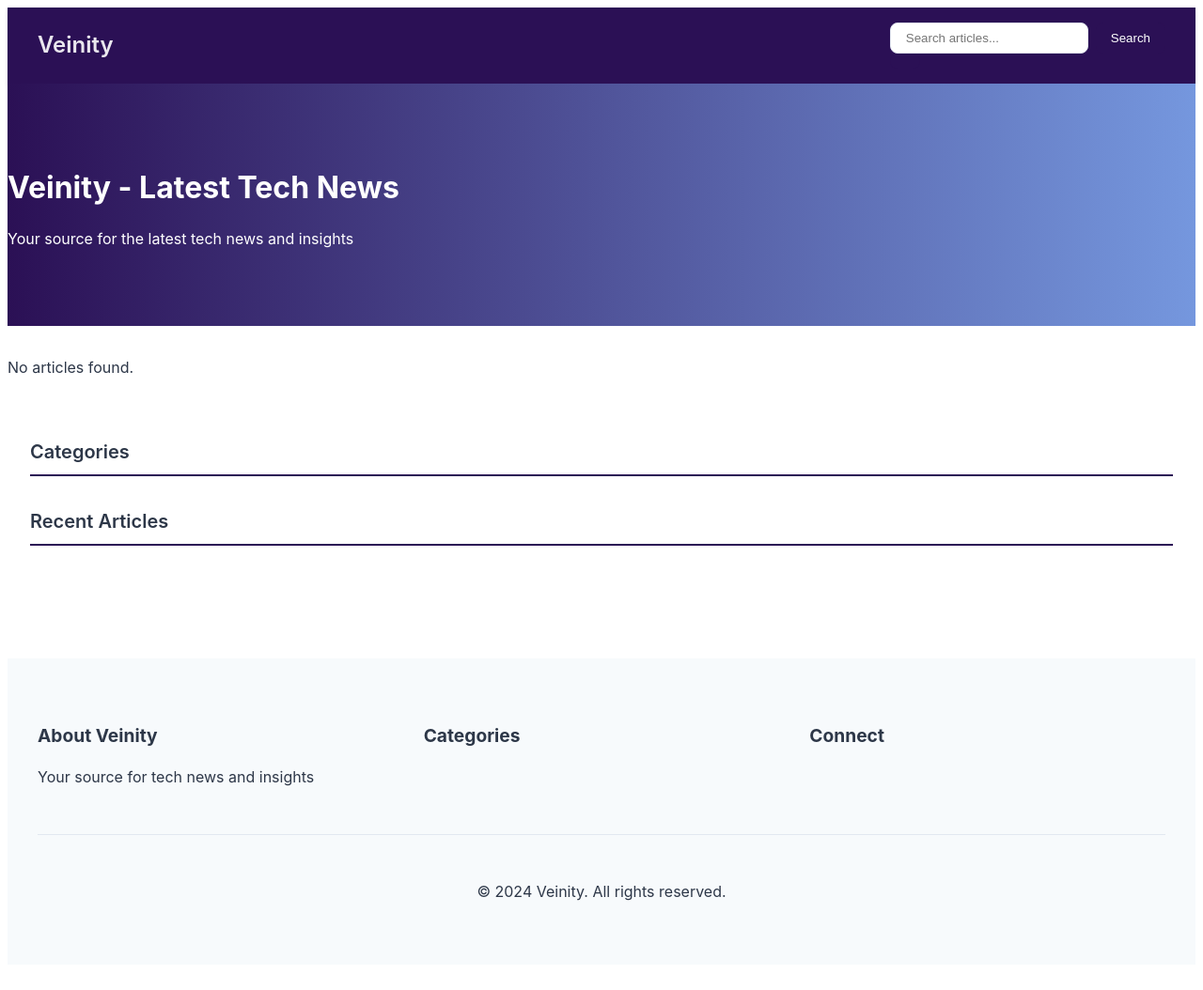
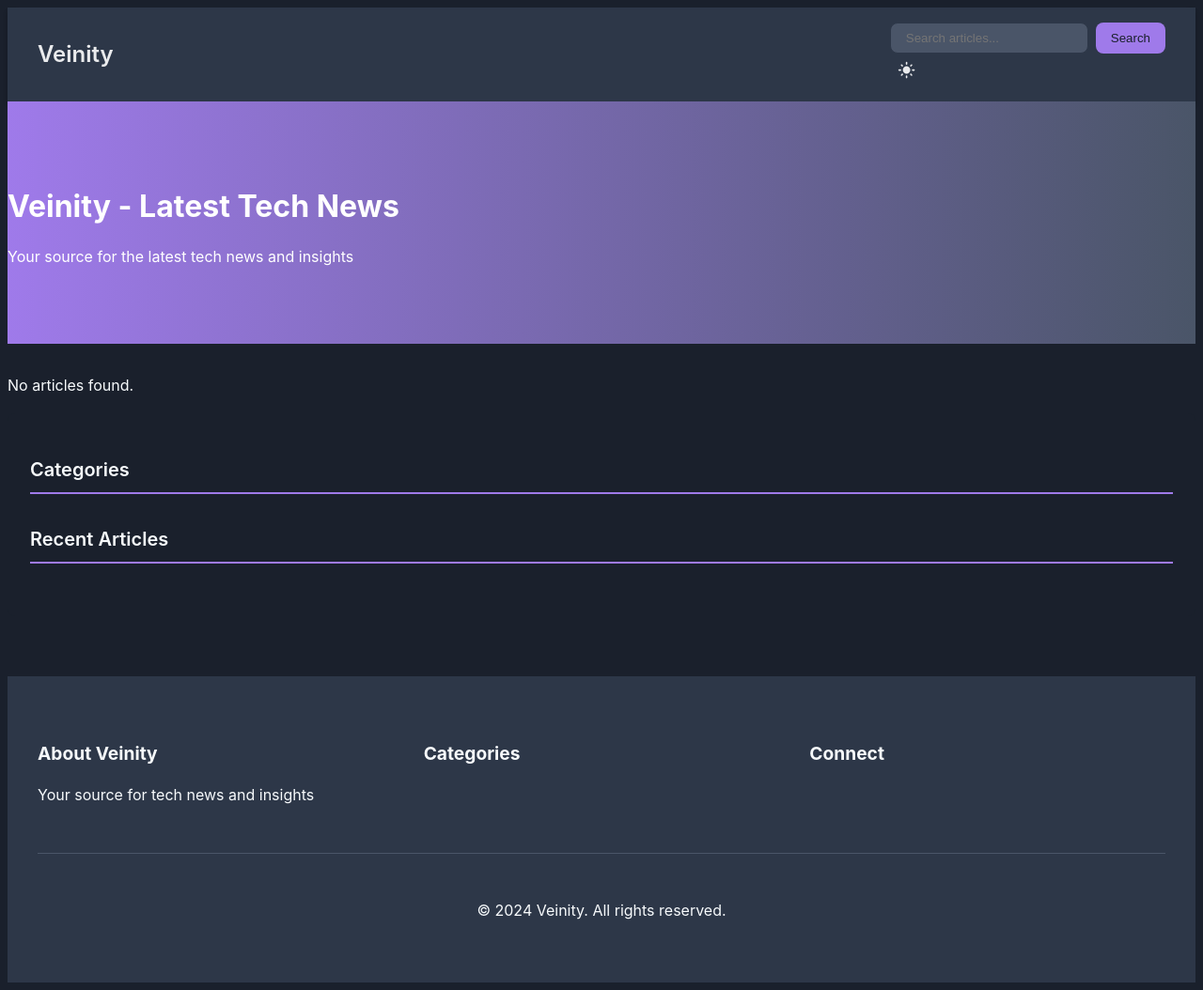
Before and after one commit to bobbyhiddn/Veinity.Hub, a Flask app: page / in a window 1280 px wide. Shown: the whole page at 94% size. Before the commit the page ends 959 px from the top, so only its background shows below. Run offline with Flask 3, Linux system fonts and the light colour scheme.

Commit message:
adding toggle

```diff
--- a/src/hub/templates/base.html
+++ b/src/hub/templates/base.html
@@ -11,7 +11,48 @@
 
     <!-- Styles -->
     <link rel="stylesheet" href="{{ url_for('static', filename='styles.css') }}">
-    <script src="{{ url_for('static', filename='theme.js') }}"></script>
+
+    <!-- Theme Script -->
+    <script>
+        // Check for saved theme preference, otherwise use dark theme
+        const getTheme = () => {
+            const savedTheme = localStorage.getItem('theme');
+            return savedTheme || 'dark';
+        };
+
+        // Apply theme to document
+        const applyTheme = (theme) => {
+            document.documentElement.setAttribute('data-theme', theme);
+            localStorage.setItem('theme', theme);
+        };
+
+        // Update theme toggle button icons
+        const updateThemeIcons = (theme) => {
+            const darkIcon = document.querySelector('.theme-toggle-dark');
+            const lightIcon = document.querySelector('.theme-toggle-light');
+            if (theme === 'dark') {
+                darkIcon.style.display = 'none';
+                lightIcon.style.display = 'block';
+            } else {
+                darkIcon.style.display = 'block';
+                lightIcon.style.display = 'none';
+            }
+        };
+
+        // Toggle theme function
+        const toggleTheme = () => {
+            const currentTheme = getTheme();
+            const newTheme = currentTheme === 'dark' ? 'light' : 'dark';
+            applyTheme(newTheme);
+            updateThemeIcons(newTheme);
+        };
+
+        // Initialize theme
+        document.addEventListener('DOMContentLoaded', () => {
+            applyTheme(getTheme());
+            updateThemeIcons(getTheme());
+        });
+    </script>
 
     <!-- Analytics -->
     {% if analytics_id %}
@@ -35,11 +76,13 @@
                 <a href="{{ url_for('category_view', category=category) }}">{{ category }}</a>
                 {% endfor %}
             </div>
-            <div class="nav-search">
-                <form action="{{ url_for('search') }}" method="get">
-                    <input type="search" name="q" placeholder="Search articles..." required>
-                    <button type="submit">Search</button>
-                </form>
+            <div class="nav-actions">
+                <div class="nav-search">
+                    <form action="{{ url_for('search') }}" method="get">
+                        <input type="search" name="q" placeholder="Search articles..." required>
+                        <button type="submit">Search</button>
+                    </form>
+                </div>
                 <button class="theme-toggle" onclick="toggleTheme()" aria-label="Toggle theme">
                     <svg class="theme-toggle-dark" viewBox="0 0 24 24" style="display: none;">
                         <path d="M12 3c-4.97 0-9 4.03-9 9s4.03 9 9 9 9-4.03 9-9c0-.46-.04-.92-.1-1.36-.98 1.37-2.58 2.26-4.4 2.26-3.03 0-5.5-2.47-5.5-5.5 0-1.82.89-3.42 2.26-4.4-.44-.06-.9-.1-1.36-.1z"/>
```
